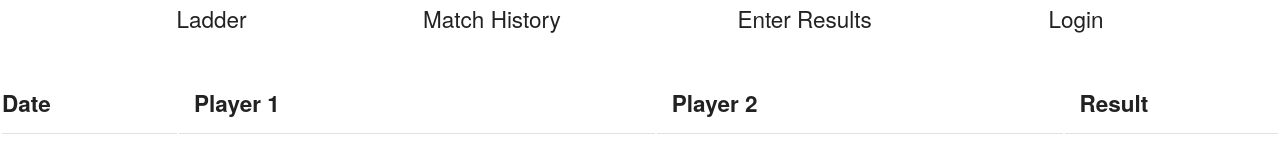
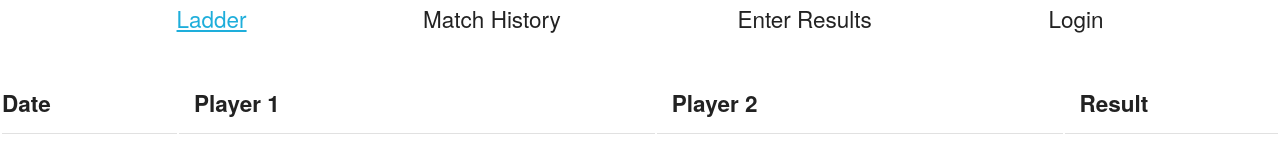
Before and after one commit to jkuschner/TennisLadder, a React (Create React App) app: page / in a window 1280 px wide. Shown: the top 157 px of the page. Built offline with nearby package versions, Linux system fonts and the light colour scheme.

Commit message:
create Navbar component

```diff
--- a/src/App.tsx
+++ b/src/App.tsx
@@ -2,17 +2,22 @@ import React from 'react';
 import logo from './logo.svg';
 import './App.css';
 
+function NavBar() {
+  return (
+    <ul className="nav-bar">
+      <li className="nav-bar-element"><a href="./hello.html">Ladder</a></li>
+      <li className="nav-bar-element">Match History</li>
+      <li className="nav-bar-element">Enter Results</li>
+      <li className="nav-bar-element">Login</li>
+    </ul>
+  );
+}
+
 function App() {
   return (
     <body>
-      <div className="App">
-          <ul className="nav-bar">
-            <li className="nav-bar-element">Ladder</li>
-            <li className="nav-bar-element">Match History</li>
-            <li className="nav-bar-element">Enter Results</li>
-            <li className="nav-bar-element">Login</li>
-          </ul>
-      </div>
+
+      <NavBar/>
 
       <table className='u-full-width'>
         <thead>
```
